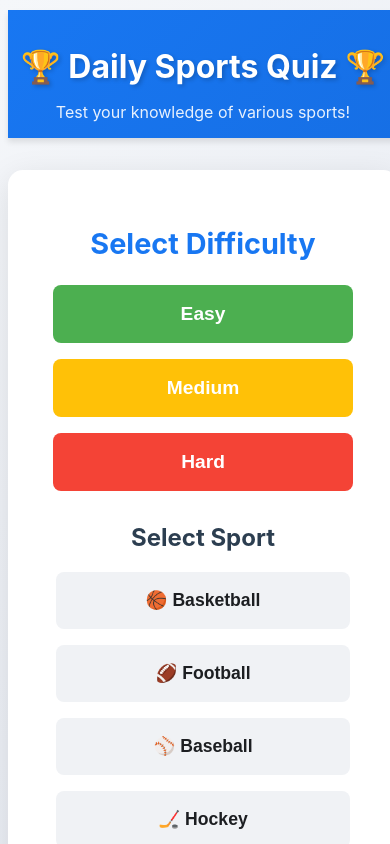
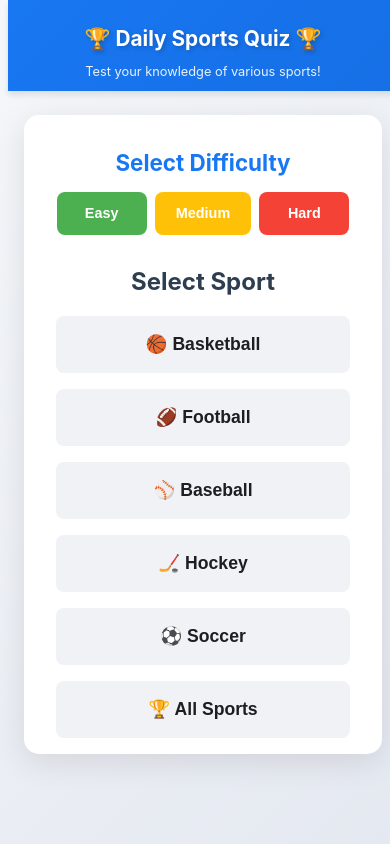
Before and after one commit to zrewt/curser-home, a React (Create React App) app: page / in a window 390 px wide. Built offline with nearby package versions, Linux system fonts and the light colour scheme.

Commit message:
Initial commit

```diff
--- a/src/App.css
+++ b/src/App.css
@@ -294,25 +294,113 @@
 
 @media (max-width: 768px) {
   .App {
-    padding: 10px;
+    padding: 0;
+    overflow-x: hidden;
+  }
+
+  .App-header {
+    padding: 0.75rem;
   }
 
   .App-header h1 {
-    font-size: 2rem;
+    font-size: 1.5rem;
+    margin-bottom: 0.15rem;
+  }
+
+  .subtitle {
+    font-size: 0.9rem;
+  }
+
+  .selection-container {
+    padding: 1rem;
+    margin: 1rem;
+    width: auto;
+  }
+
+  .difficulty-selection h2 {
+    font-size: 1.4rem;
+    margin-bottom: 1rem;
   }
 
   .difficulty-buttons {
-    flex-direction: column;
-    align-items: center;
+    gap: 0.5rem;
   }
 
   .difficulty-button {
+    padding: 0.8rem 1.5rem;
+    font-size: 1rem;
+    min-width: 100px;
+  }
+
+  .question-section {
+    margin: 1rem;
+    padding: 1rem;
+  }
+
+  .question-section h2 {
+    font-size: 1.2rem;
+  }
+
+  .answer-buttons {
+    gap: 0.5rem;
+  }
+
+  .answer-button {
+    padding: 0.7rem;
+    font-size: 0.95rem;
+  }
+
+  .start-quiz-button {
+    padding: 0.8rem 2rem;
+    font-size: 1.1rem;
     width: 100%;
     max-width: 300px;
   }
 
-  .question-section {
+  .score-section {
     padding: 1rem;
+    margin: 1rem;
+  }
+
+  .score-section h2 {
+    font-size: 1.4rem;
+  }
+
+  .score-percentage {
+    font-size: 2rem;
+  }
+}
+
+@media (max-width: 480px) {
+  .App-header h1 {
+    font-size: 1.3rem;
+  }
+
+  .subtitle {
+    font-size: 0.8rem;
+  }
+
+  .difficulty-button {
+    padding: 0.7rem 1.2rem;
+    font-size: 0.9rem;
+    min-width: 90px;
+  }
+
+  .question-section h2 {
+    font-size: 1.1rem;
+  }
+
+  .answer-button {
+    padding: 0.6rem;
+    font-size: 0.9rem;
+  }
+
+  .score-section h2 {
+    font-size: 1.2rem;
+  }
+
+  .score-percentage {
+    font-size: 1.8rem;
   }
 }
 
```
